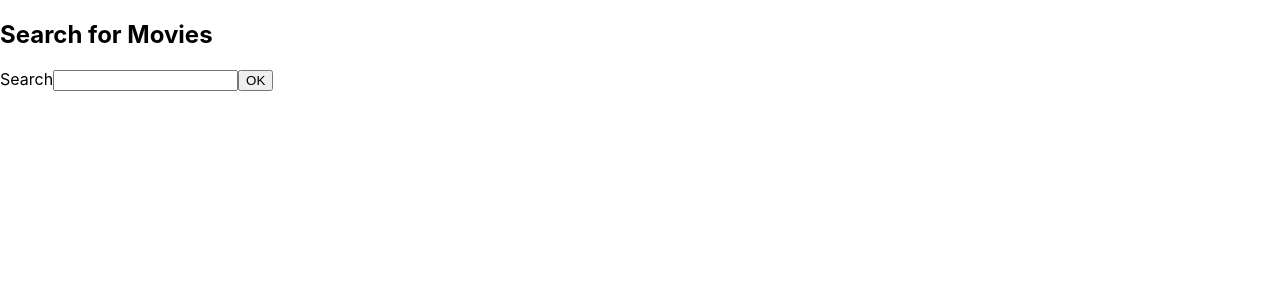
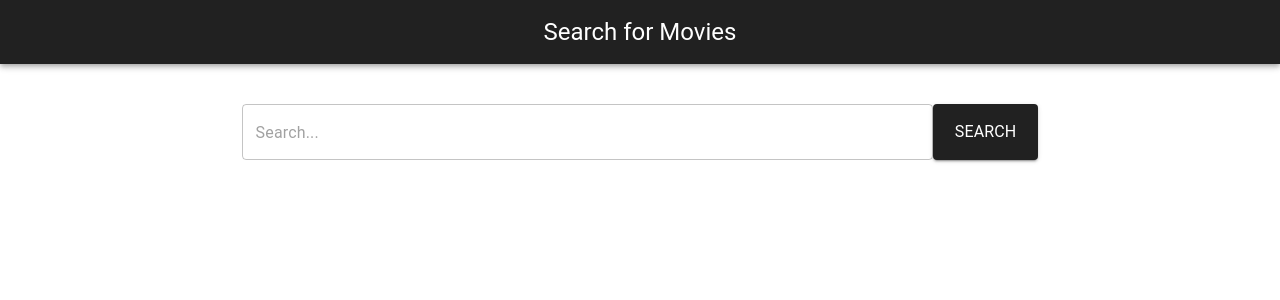
Before and after one commit to RenoNotFound/movie-search, a React (Create React App) app: page / in a window 1280 px wide. Shown: the top 300 px of the page. Built offline with nearby package versions, Linux system fonts and the light colour scheme.

Commit message:
refactor app so it uses MUI and has better file structure

```diff
--- a/src/App.css
+++ b/src/App.css
@@ -36,3 +36,7 @@
     transform: rotate(360deg);
   }
 }
+
+body {
+  top: -200px;
+}
--- a/src/App.js
+++ b/src/App.js
@@ -1,23 +1,24 @@
 import "./App.css";
 import { Navigate, useRoutes } from "react-router-dom";
-import MovieList from "./components/movies/MovieList";
+
+import Home from "./components/home/Home";
 import Movie from "./components/movies/Movie";
-import Layout from "./components/Layout";
+import Layout from "./components/layout/Layout";
 import PageNotFound from "./components/utils/PageNotFound";
 
 const App = () => {
-  const mainRoutes = {
+  const routes = {
     path: "/",
     element: <Layout />,
     children: [
       { path: "*", element: <Navigate to="/404" /> },
-      { path: "/", element: <MovieList /> },
+      { path: "/", element: <Home /> },
       { path: "/movies/:movieId", element: <Movie /> },
       { path: "404", element: <PageNotFound /> },
     ],
   };
 
-  const routing = useRoutes([mainRoutes]);
+  const routing = useRoutes([routes]);
 
   return <>{routing}</>;
 };
--- a/src/components/Layout.js
+++ /dev/null
@@ -1,13 +0,0 @@
-import React from "react";
-import { Outlet } from "react-router-dom";
-
-const Layout = () => {
-  return (
-    <>
-      <h2>Search for Movies</h2>
-      <Outlet />
-    </>
-  );
-};
-
-export default Layout;
--- /dev/null
+++ b/src/components/home/Home.js
@@ -0,0 +1,31 @@
+import React, { useState } from "react";
+import { useLazyQuery } from "@apollo/client";
+
+import { Grid, Container } from "@mui/material";
+
+import SearchBar from "./SearchBar";
+import MovieList from "../movies/MovieList";
+import { SEARCH_MOVIES } from "../movies/movieQueries";
+
+const Home = () => {
+  const [searchQuery, setSearchQuery] = useState("");
+  const [executeSearch, { loading, data }] = useLazyQuery(SEARCH_MOVIES); // handle error
+
+  const handleSearch = () => {
+    executeSearch({ variables: { title: searchQuery } });
+  };
+
+  return (
+    <Container elevation={6} sx={{ my: 5 }}>
+      <Grid container justifyContent="center" alignItems="center">
+        <SearchBar
+          setSearchQuery={setSearchQuery}
+          handleSearch={handleSearch}
+        />
+        <MovieList data={data} loading={loading} />
+      </Grid>
+    </Container>
+  );
+};
+
+export default Home;
--- /dev/null
+++ b/src/components/home/SearchBar.js
@@ -0,0 +1,27 @@
+import "../movies/movies.css";
+import React from "react";
+
+import { TextField, Button, Grid, Typography } from "@mui/material";
+
+const SearchBar = ({ setSearchQuery, handleSearch }) => (
+  <Grid container direction="row" justifyContent="center" sx={{ mb: 5 }}>
+    <TextField
+      className="search-bar"
+      onInput={(e) => {
+        setSearchQuery(e.target.value);
+      }}
+      onKeyDown={(e) => {
+        e.key === "Enter" && handleSearch();
+      }}
+      variant="outlined"
+      placeholder="Search..."
+    />
+    <Button size="large" variant="contained" onClick={handleSearch}>
+      <Typography variant="subtitle1" component="div" sx={{ flexGrow: 1 }}>
+        Search
+      </Typography>
+    </Button>
+  </Grid>
+);
+
+export default SearchBar;
--- /dev/null
+++ b/src/components/layout/Header.js
@@ -0,0 +1,22 @@
+import React from "react";
+import { AppBar, Toolbar, Typography, Box, Grid } from "@mui/material";
+
+const Header = () => {
+  return (
+    <Box sx={{ flexGrow: 1 }}>
+      <AppBar position="sticky">
+        <Toolbar>
+          <Grid container justifyContent="center" alignItems="center">
+            <Grid item>
+              <Typography variant="h5" component="div" sx={{ flexGrow: 1 }}>
+                Search for Movies
+              </Typography>
+            </Grid>
+          </Grid>
+        </Toolbar>
+      </AppBar>
+    </Box>
+  );
+};
+
+export default Header;
--- /dev/null
+++ b/src/components/layout/Layout.js
@@ -0,0 +1,27 @@
+import "../../App.css";
+import React from "react";
+import { Outlet } from "react-router-dom";
+
+import Header from "./Header";
+
+import { createTheme, ThemeProvider } from "@mui/material/styles";
+import { grey } from "@mui/material/colors";
+
+const theme = createTheme({
+  palette: {
+    primary: {
+      main: grey[900],
+    },
+  },
+});
+
+const Layout = () => {
+  return (
+    <ThemeProvider theme={theme}>
+      <Header />
+      <Outlet />
+    </ThemeProvider>
+  );
+};
+
+export default Layout;
--- a/src/components/movies/Movie.js
+++ b/src/components/movies/Movie.js
@@ -1,9 +1,90 @@
-import React from "react";
-import { useParams } from "react-router-dom";
+import React, { useEffect, useState } from "react";
+import { useParams, useLocation } from "react-router-dom";
+import axios from "axios";
 
 const Movie = () => {
+  const [loading, setLoading] = useState(true);
+  const [wikipediaQuery, setWikipediaQuery] = useState({});
+  const [imdbQuery, setIMDBQuery] = useState({});
   const { movieId } = useParams();
-  return <div>Movie {movieId}</div>;
+  const { state } = useLocation();
+
+  useEffect(() => {
+    const handleFetch = async (movieName) => {
+      setLoading(true);
+      await fetchFromWikipedia(movieName);
+      await fetchFromIMDB(movieName);
+      setLoading(false);
+    };
+
+    const fetchFromWikipedia = async (title) => {
+      const url = createWikiUrl(title);
+      const response = await axios.get(url);
+      if (!response.ok) {
+        console.error(response.statusText); // make better error handling
+      }
+      setWikipediaQuery(response.data.query);
+      console.log(response.data.query);
+    };
+
+    const fetchFromIMDB = async (title) => {
+      const url = `https://imdb-api.com/en/API/SearchMovie/k_o0lsh7aq/${title}`;
+      const response = await axios.get(url);
+      if (!response.ok) {
+        console.error(response.statusText); // make better error handling
+      }
+      setIMDBQuery(response.data.results[0]);
+    };
+
+    handleFetch(state.movieName);
+  }, [movieId, state]);
+
+  const createWikiUrl = (title) => {
+    let url = "https://en.wikipedia.org/w/api.php";
+
+    const movieName = title.trim().toLowerCase();
+
+    const params = {
+      action: "query",
+      list: "search",
+      srsearch: movieName,
+      format: "json",
+    };
+
+    url = url + "?origin=*";
+    Object.keys(params).forEach((key) => {
+      url += "&" + key + "=" + params[key];
+    });
+
+    return url;
+  };
+
+  return (
+    <div>
+      <p>{state.movieName}</p>
+      <p>{state.movieOverview}</p>
+      {loading ? (
+        <div>Loading...</div>
+      ) : (
+        <>
+          <a
+            href={`https://en.wikipedia.org/?curid=${wikipediaQuery.search[0].pageid}`}
+            target="_blank"
+            rel="noreferrer"
+          >
+            Wikipedia
+          </a>
+          <a
+            href={`https://www.imdb.com/title/${imdbQuery.id}`}
+            target="_blank"
+            rel="noreferrer"
+          >
+            IMDB
+          </a>
+        </>
+      )}
+    </div>
+  );
 };
 
 export default Movie;
--- a/src/components/movies/MovieList.js
+++ b/src/components/movies/MovieList.js
@@ -1,71 +1,19 @@
-import React, { useState } from "react";
-import { useLazyQuery, gql } from "@apollo/client";
-import { Link } from "react-router-dom";
+import React from "react";
 
-const SEARCH_MOVIES = gql`
-  query SearchMovies($title: String!) {
-    searchMovies(query: $title) {
-      id
-      name
-      score
-      genres {
-        name
-      }
-      overview
-      releaseDate
-    }
-  }
-`;
+import { CircularProgress } from "@mui/material";
 
-const MovieList = () => {
-  const [movieTitle, setMovieTitle] = useState("");
-  const [executeSearch, { loading, error, data }] = useLazyQuery(SEARCH_MOVIES);
+import MovieListTable from "./MovieListTable";
 
-  const handleSearch = () => {
-    executeSearch({ variables: { title: movieTitle } });
-  };
-
-  //   if (loading) return <p>Loading...</p>;
-  //   if (error) return <p>Error :(</p>;
-
+const MovieList = ({ data, loading }) => {
   return (
     <>
-      <div>
-        Search
-        <input
-          type="text"
-          onChange={(event) => setMovieTitle(event.target.value)}
-          onKeyDown={(event) => {
-            event.key === "Enter" && handleSearch();
-          }}
-        />
-        <button onClick={handleSearch}>OK</button>
-      </div>
-      <ul>
-        {data ? (
-          <>
-            {data.searchMovies.map((movie) => (
-              <li key={movie.id}>
-                <p>
-                  <Link to={"/movies/" + movie.id}>{movie.name}</Link>
-                </p>
-                <span>Score: {movie.score}</span>
-                <div>
-                  {" "}
-                  Categories:
-                  {movie.genres.map((genre) => (
-                    <span key={genre.name}>{genre.name}</span>
-                  ))}
-                </div>
-              </li>
-            ))}
-          </>
-        ) : loading ? (
-          <p>Loading...</p>
-        ) : (
-          ""
-        )}
-      </ul>
+      {data ? (
+        <MovieListTable data={data} />
+      ) : loading ? (
+        <CircularProgress />
+      ) : (
+        <></>
+      )}
     </>
   );
 };
--- /dev/null
+++ b/src/components/movies/MovieListTable.js
@@ -0,0 +1,64 @@
+import React from "react";
+import { Link } from "react-router-dom";
+
+import {
+  Typography,
+  Table,
+  TableBody,
+  TableCell,
+  TableContainer,
+  TableHead,
+  TableRow,
+  Paper,
+} from "@mui/material";
+
+const MovieListTable = ({ data }) => {
+  return (
+    <TableContainer component={Paper}>
+      <Table sx={{ minWidth: 650 }} aria-label="simple table">
+        <TableHead color="primary">
+          <TableRow>
+            <TableCell>
+              <Typography component="span">Title</Typography>
+            </TableCell>
+            <TableCell>
+              <Typography component="span">Score</Typography>
+            </TableCell>
+            <TableCell>
+              <Typography component="span">Categories</Typography>
+            </TableCell>
+          </TableRow>
+        </TableHead>
+        <TableBody>
+          {data.searchMovies.map((movie) => (
+            <TableRow key={movie.id}>
+              <TableCell component="td" scope="row">
+                <Link
+                  to={`/movies/${movie.id}`}
+                  state={{
+                    movieName: movie.name,
+                    movieOverview: movie.overview,
+                  }}
+                >
+                  <Typography component="span">{movie.name}</Typography>
+                </Link>
+              </TableCell>
+              <TableCell>
+                <Typography component="span">{movie.score}</Typography>
+              </TableCell>
+              <TableCell>
+                {movie.genres.map((genre) => (
+                  <Typography component="span" key={genre.name}>
+                    {genre.name + ", "}
+                  </Typography>
+                ))}
+              </TableCell>
+            </TableRow>
+          ))}
+        </TableBody>
+      </Table>
+    </TableContainer>
+  );
+};
+
+export default MovieListTable;
--- /dev/null
+++ b/src/components/movies/movies.css
@@ -0,0 +1,3 @@
+.search-bar {
+    width: 60%;
+}
```
